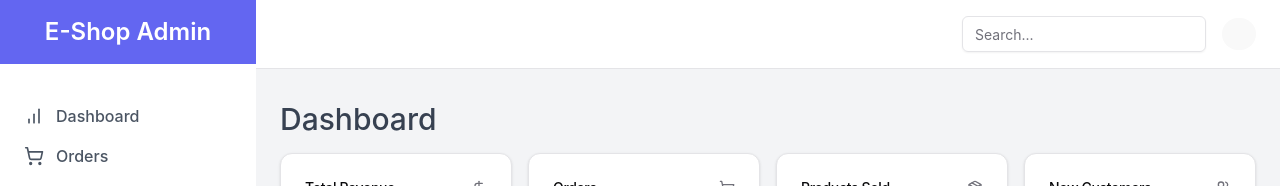
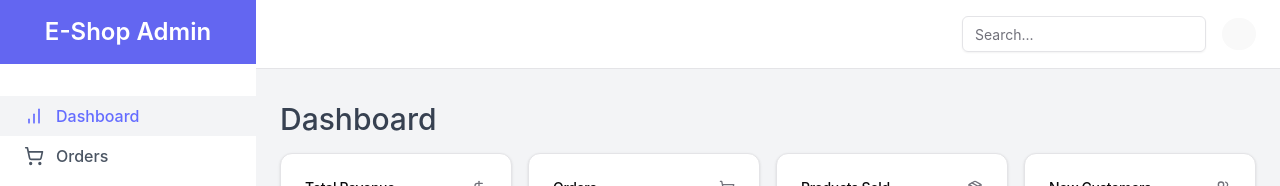
Before and after one commit to KamaProgman/TechShop-dashboard, a React (Vite) app: page / in a window 1280 px wide. Shown: the top 186 px of the page. Built offline with nearby package versions, Linux system fonts and the light colour scheme; grey boxes are pictures that could not be loaded.

Commit message:
tiny change

```diff
--- a/src/components/common/Sidebar.tsx
+++ b/src/components/common/Sidebar.tsx
@@ -1,5 +1,5 @@
 import { BarChart, Package, ShoppingCart, Users } from "lucide-react";
-import { memo } from "react";
+import { useLocation } from "react-router-dom";
 
 const SidebarItems = [
   { href: "/", label: "Dashboard", Icon: BarChart },
@@ -8,7 +8,11 @@ const SidebarItems = [
   { href: "#", label: "Customers", Icon: Users },
 ];
 
-export const Sidebar = memo(({ isSidebarOpen }: { isSidebarOpen: boolean }) => (
+export const Sidebar = ({ isSidebarOpen }: { isSidebarOpen: boolean }) => {
+  const location = useLocation();
+  const pathname = location.pathname;
+
+  return (
     <aside
       className={`${
         isSidebarOpen ? "translate-x-0" : "-translate-x-full"
@@ -20,7 +24,9 @@ export const Sidebar = memo(({ isSidebarOpen }: { isSidebarOpen: boolean }) => (
       <nav className="mt-8">
         {SidebarItems.map(({ Icon, href, label }) => (
           <a
-          className="flex items-center px-6 py-2 text-gray-600 hover:bg-gray-100 dark:text-gray-400 dark:hover:bg-gray-700"
+            className={`flex items-center px-6 py-2 hover:bg-gray-100 dark:text-gray-400 dark:hover:bg-gray-700 ${
+              pathname === href ? "bg-gray-100" : "text-gray-600"
+            }`}
             href={href}
             aria-label={label}
           >
@@ -30,4 +36,5 @@ export const Sidebar = memo(({ isSidebarOpen }: { isSidebarOpen: boolean }) => (
         ))}
       </nav>
     </aside>
-));
+  );
+};
```
Lines whose indentation alone changed are shown as unchanged.
